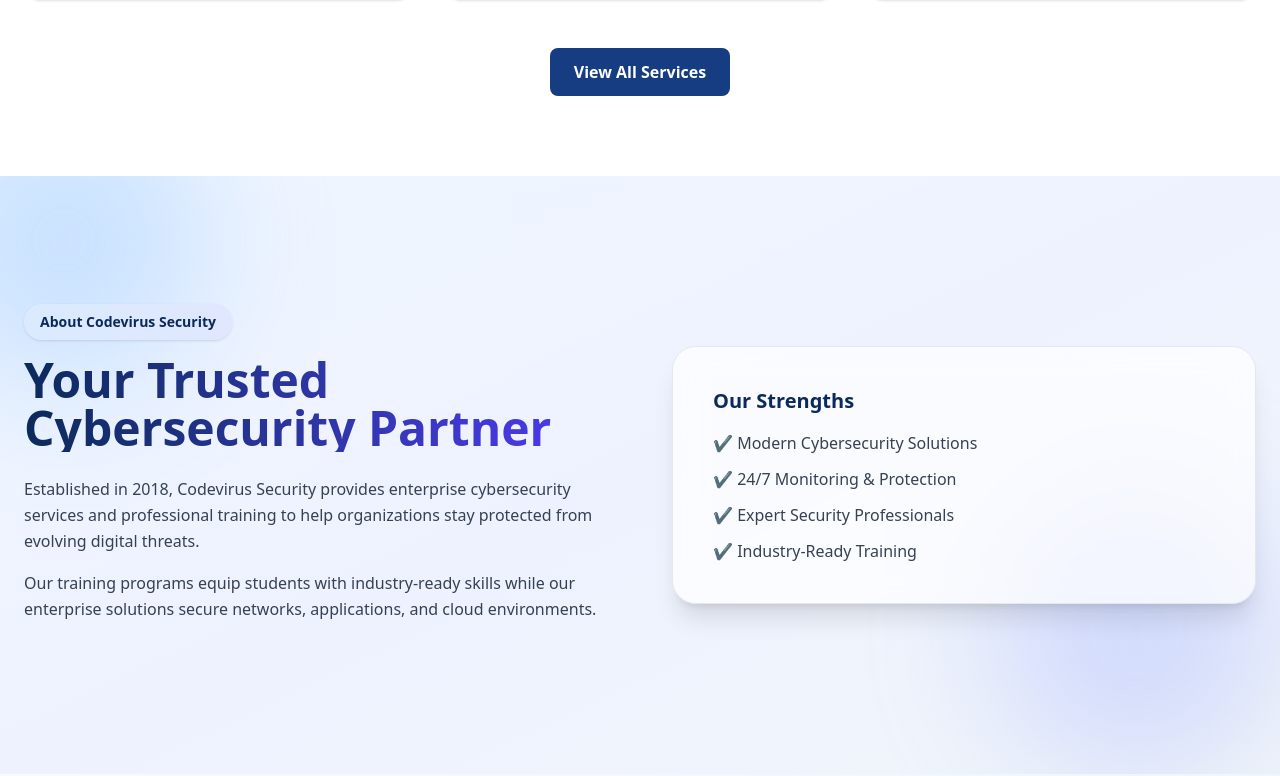
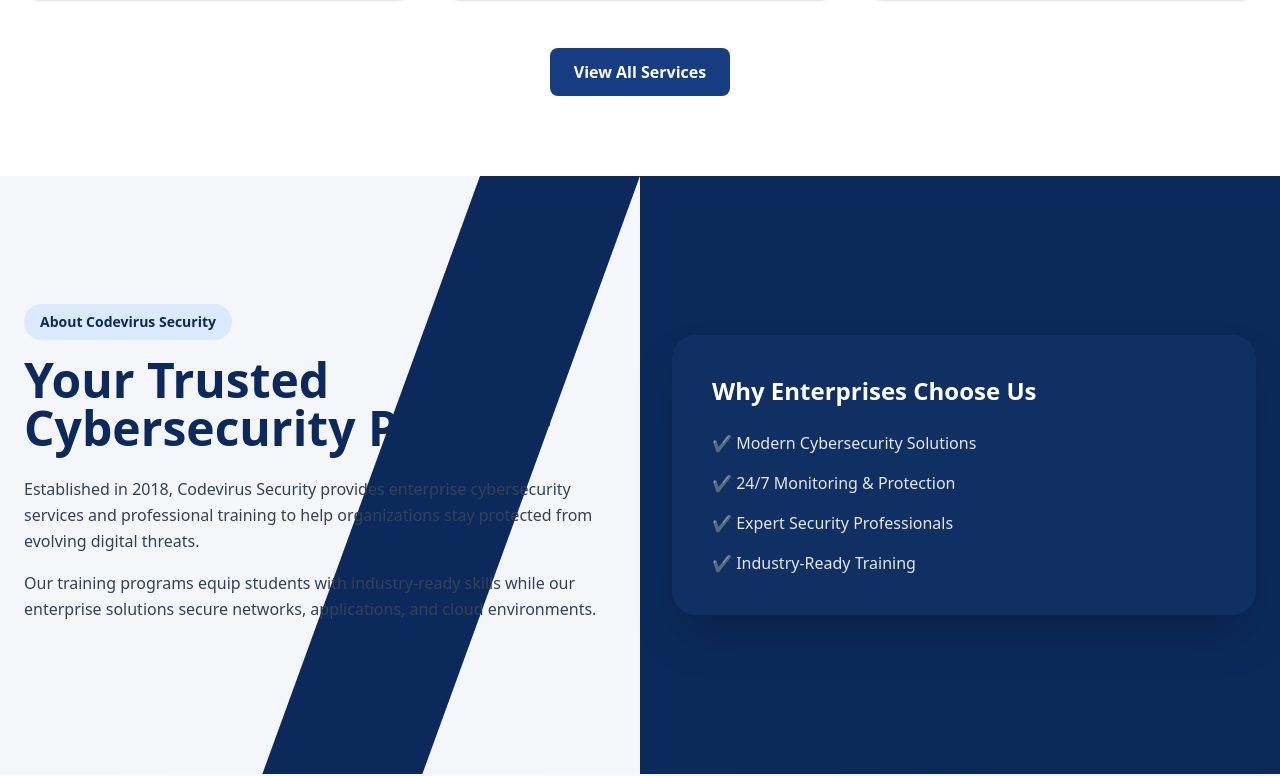
Before and after one commit to Anshika1820/codevirussec, a React app: page / in a window 1280 px wide. Shown: the part 1475-2251 px from the top of the page. Built offline with nearby package versions, Linux system fonts and the light colour scheme; the HTML template or start-up script is replaced by a standard one.

Commit message:
Update About.jsx

```diff
--- a/src/Pages/About.jsx
+++ b/src/Pages/About.jsx
@@ -65,37 +65,58 @@
     <div className="bg-gradient-to-b from-white via-slate-50 to-white text-gray-900">
 
       {/* HERO SECTION */}
-      <section className="py-32 px-6 bg-gradient-to-br from-blue-50 via-indigo-50 to-slate-100 relative overflow-hidden">
+      <section className="relative overflow-hidden">
 
-        {/* Decorative Glow */}
-        <div className="absolute -top-20 -left-20 w-72 h-72 bg-blue-300 opacity-20 blur-3xl rounded-full animate-pulse"></div>
-        <div className="absolute bottom-0 right-0 w-72 h-72 bg-indigo-300 opacity-20 blur-3xl rounded-full animate-pulse"></div>
+        {/* BACKGROUND SPLIT */}
+        <div className="absolute inset-0 flex">
+          <div className="w-1/2 bg-[#f4f6f9]"></div>
+          <div className="w-1/2 bg-[#0b2a5b]"></div>
+        </div>
 
-        <div className="max-w-7xl mx-auto grid lg:grid-cols-2 gap-16 items-center relative z-10">
+        {/* DIAGONAL CUT */}
+        <div className="absolute inset-0">
+          <div className="absolute right-1/2 top-0 h-full w-40 bg-[#0b2a5b] transform skew-x-[-20deg] origin-top-right"></div>
+        </div>
+
+        <div className="relative max-w-7xl mx-auto grid lg:grid-cols-2 gap-16 py-32 px-6 items-center">
+
+          {/* LEFT CONTENT */}
           <div className={`transition-all duration-1000 ${active ? "opacity-100 translate-y-0" : "opacity-0 translate-y-10"}`}>
-            <span className="inline-block mb-4 px-4 py-2 bg-gradient-to-r from-blue-100 to-indigo-100 text-[#0b2a5b] font-semibold rounded-full text-sm shadow-sm">
+
+            <span className="inline-block mb-4 px-4 py-2 bg-blue-100 text-[#0b2a5b] font-semibold rounded-full text-sm">
               About Codevirus Security
             </span>
-            <h1 className="text-4xl lg:text-5xl font-extrabold mb-6 bg-gradient-to-r from-[#0b2a5b] to-indigo-600 bg-clip-text text-transparent">
+
+            <h1 className="text-4xl lg:text-5xl font-extrabold mb-6 text-[#0b2a5b]">
               Your Trusted Cybersecurity Partner
             </h1>
+
             <p className="mb-4 text-gray-700 leading-relaxed">
               Established in 2018, Codevirus Security provides enterprise cybersecurity services and professional training to help organizations stay protected from evolving digital threats.
             </p>
+
             <p className="mb-6 text-gray-700 leading-relaxed">
               Our training programs equip students with industry-ready skills while our enterprise solutions secure networks, applications, and cloud environments.
             </p>
+
           </div>
 
-          <div className={`bg-white/70 backdrop-blur-lg border border-gray-200 rounded-3xl p-10 shadow-xl transition-all duration-1000 ${active ? "opacity-100 translate-x-0" : "opacity-0 translate-x-12"}`}>
-            <h3 className="text-xl font-semibold mb-4 text-[#0b2a5b]">Our Strengths</h3>
-            <ul className="space-y-3 text-gray-700">
+          {/* RIGHT CARD */}
+          <div className={`bg-[#102f63] text-white rounded-3xl p-10 shadow-2xl transition-all duration-1000 ${active ? "opacity-100 translate-x-0" : "opacity-0 translate-x-12"}`}>
+
+            <h3 className="text-2xl font-semibold mb-6">
+              Why Enterprises Choose Us
+            </h3>
+
+            <ul className="space-y-4 text-gray-200">
               <li>✔ Modern Cybersecurity Solutions</li>
               <li>✔ 24/7 Monitoring & Protection</li>
               <li>✔ Expert Security Professionals</li>
               <li>✔ Industry-Ready Training</li>
             </ul>
+
           </div>
+
         </div>
       </section>
 
```
